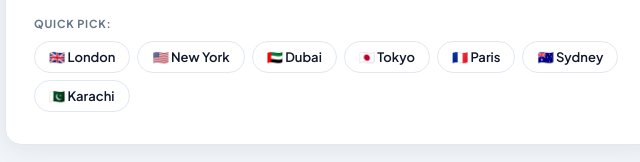
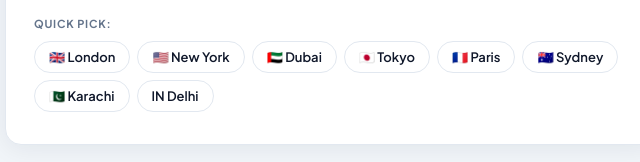
Before and after one commit to thelastbricksite/tagflow, a plain HTML site: page tools/world-clock.html in a window 1280 px wide. Shown: the part 548-710 px from the top of the page, 309-949 px from the left. Drawn offline with Linux system fonts and the light colour scheme.

Commit message:
Update world-clock.html

```diff
--- a/tools/world-clock.html
+++ b/tools/world-clock.html
@@ -318,7 +318,7 @@ const QUICK=[
   {city:'London',flag:'🇬🇧'},{city:'New York',flag:'🇺🇸'},
   {city:'Dubai',flag:'🇦🇪'},{city:'Tokyo',flag:'🇯🇵'},
   {city:'Paris',flag:'🇫🇷'},{city:'Sydney',flag:'🇦🇺'},
-  {city:'Karachi',flag:'🇵🇰'},
+  {city:'Karachi',flag:'🇵🇰'},{city:'Delhi',flag:'IN'},
 
 ];
 
```
